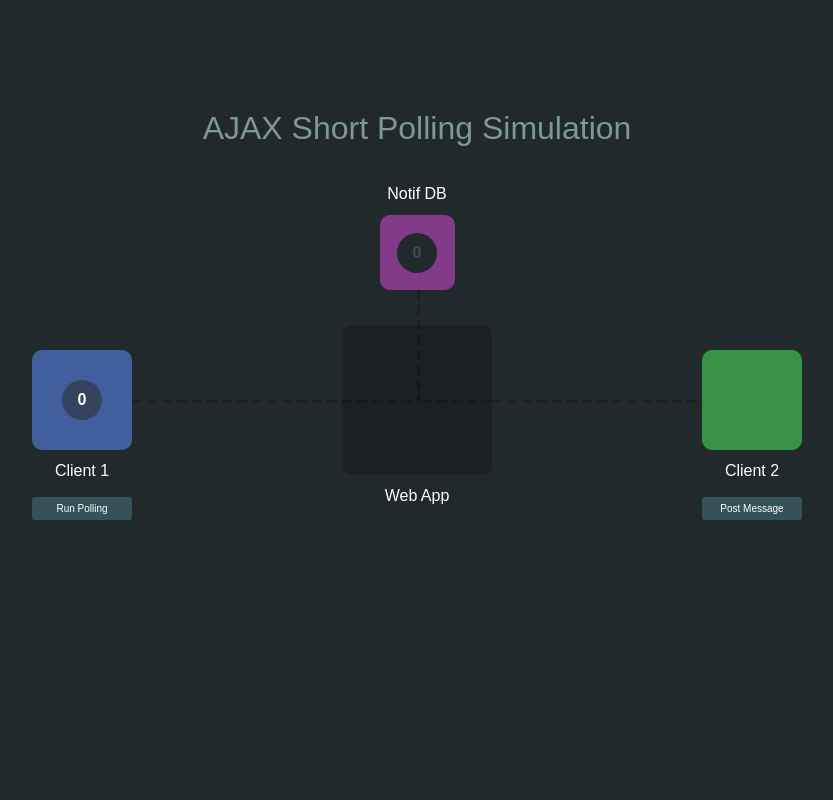
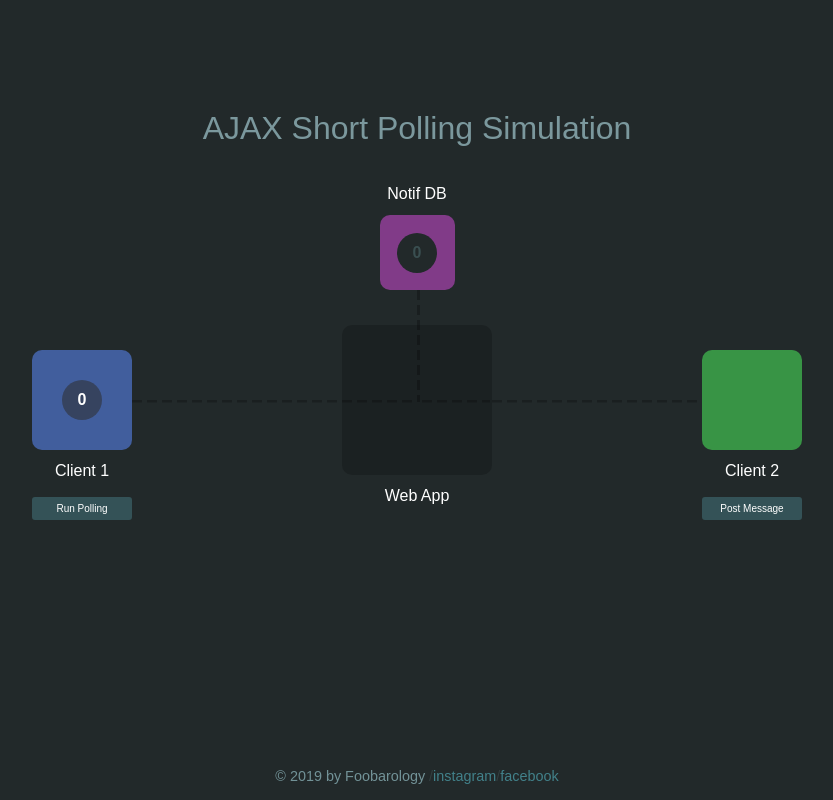
Before and after one commit to foobarology/ajax-short-polling-simulation, a Vue app: page / in a window 1280 px wide. Shown: the whole page, without its empty margins (223-1056 px from the left). Built offline with nearby package versions, Linux system fonts and the light colour scheme.

Commit message:
Add footer

```diff
--- a/src/components/Stage.vue
+++ b/src/components/Stage.vue
@@ -25,6 +25,14 @@
     <bullet ref="client1HttpBullet"></bullet>
     <bullet ref="client1AppToDatabaseBullet"></bullet>
     <bullet ref="client2AppToDatabaseBullet"></bullet>
+
+    <footer>
+      &copy; 2019 by Foobarology
+      <span class="sep">/</span>
+      <a target="_blank" href="https://www.instagram.com/foobarology">instagram</a>
+      <span class="sep">/</span>
+      <a target="_blank" href="https://www.facebook.com/foobarology">facebook</a>
+    </footer>
   </div>
 </template>
 
@@ -334,4 +342,23 @@ body {
   opacity: 0;
   transform: scale(1.5);
 }
+
+footer {
+  position: fixed;
+  bottom: 15px;
+  text-align: center;
+  width: 100%;
+  left: 0px;
+  color: #729297;
+  font-size: .9rem;
+}
+
+footer a[href] {
+  color: #42818A;
+  text-decoration: none;
+}
+
+footer .sep {
+  opacity: .2;
+}
 </style>
```
